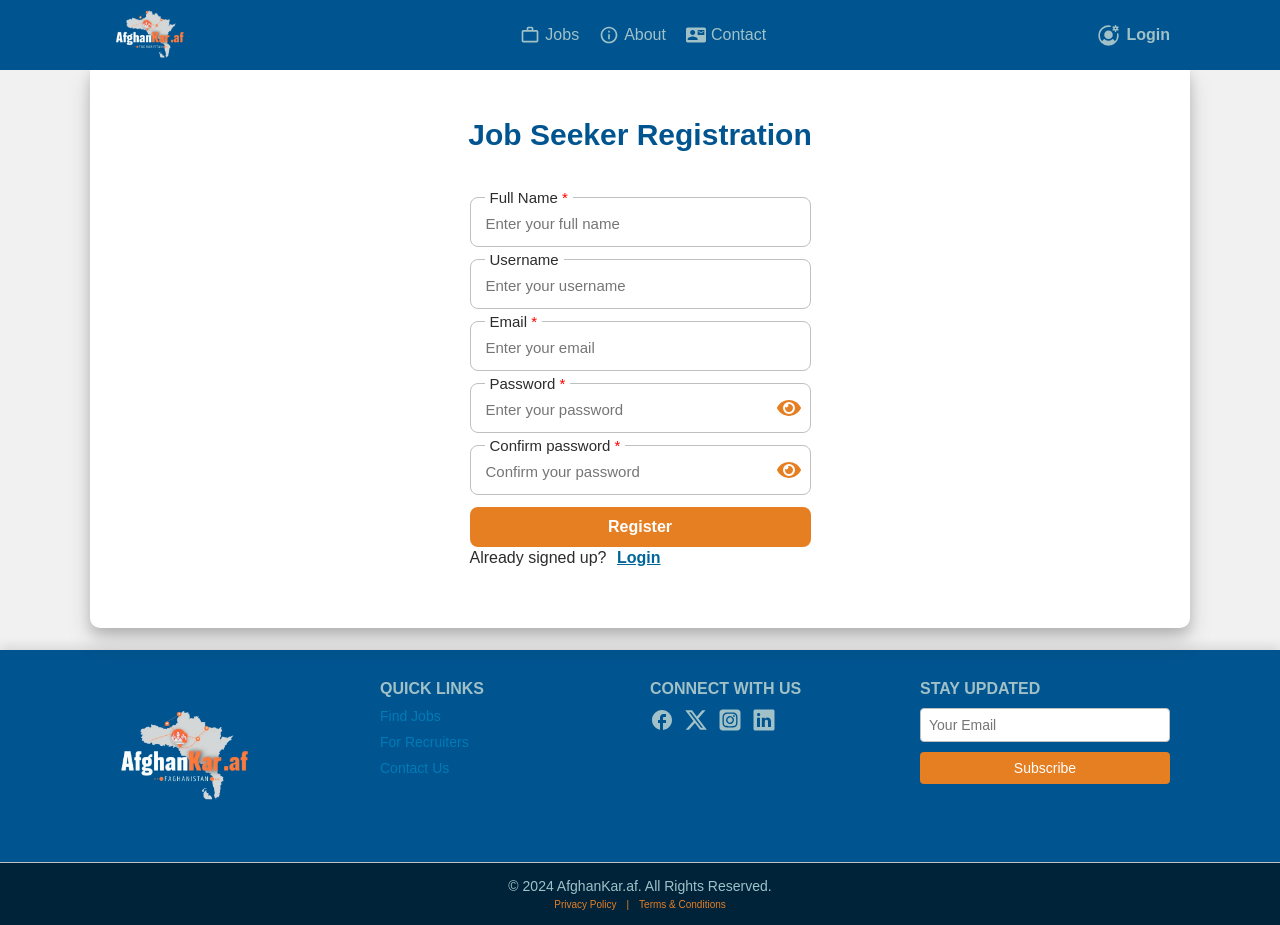
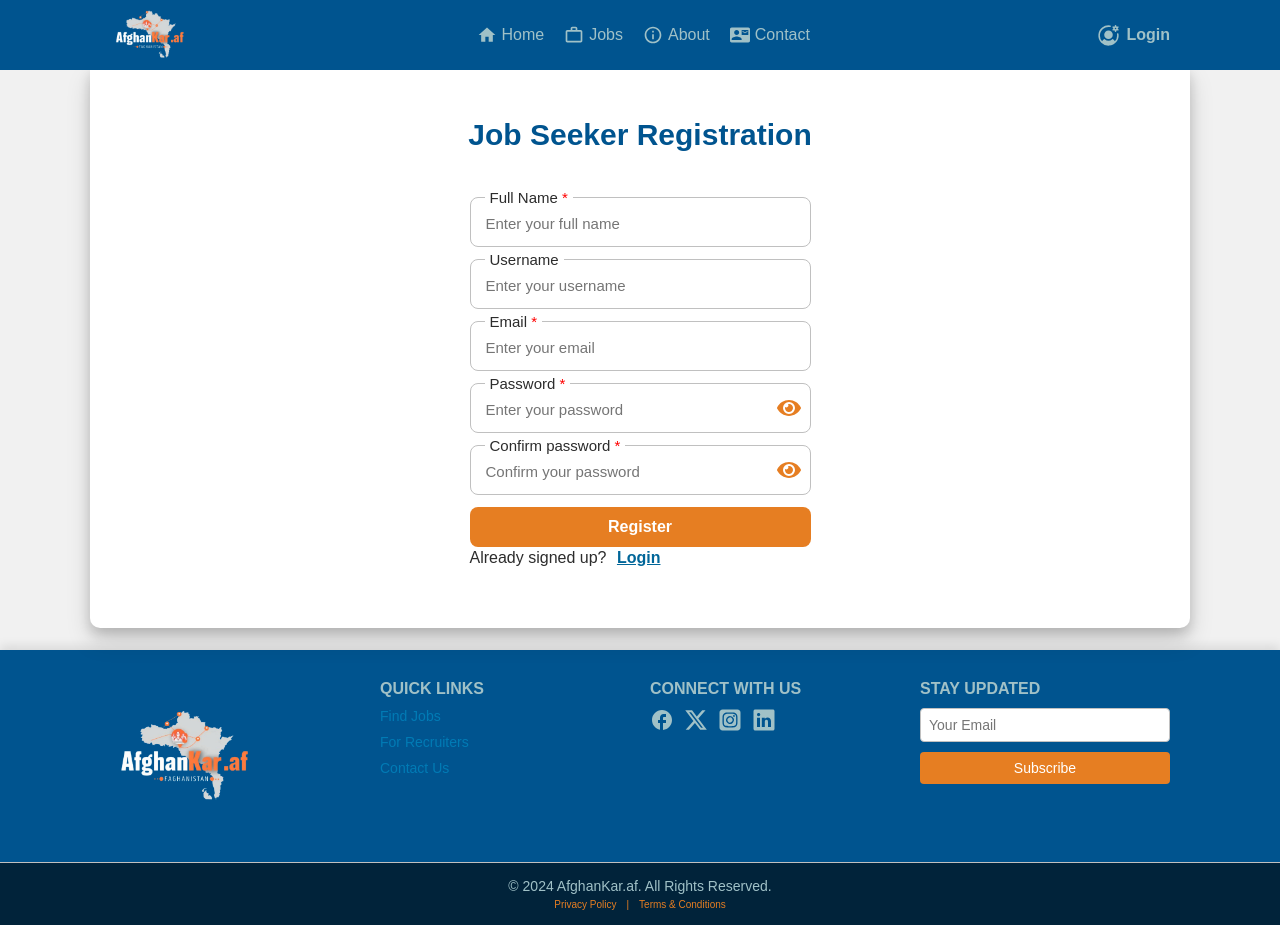
Before and after one commit to Naeemi7/AfghanKar.af, a React (Vite) app in the folder client/: page /job-seeker-registration in a window 1280 px wide. Built offline with nearby package versions, Linux system fonts and the light colour scheme.

Commit message:
bug fixed

```diff
--- a/client/src/components/common/navbar/Navbar.jsx
+++ b/client/src/components/common/navbar/Navbar.jsx
@@ -1,4 +1,5 @@
 import { useState } from "react";
+import { useLocation } from "react-router-dom";
 import "@styles/components/navbar.scss";
 import Profile from "./Profile";
 import Logo from "@reusable/Logo";
@@ -8,6 +9,13 @@ import NavLink from "./NavLink";
 
 const Navbar = () => {
   const [isMobileNavOpen, setMobileNavOpen] = useState(false);
+  const location = useLocation();
+  const home = location.pathname === "/";
+
+  // Filter out the "Home" nav item if we are already on the home page
+  const filteredNavItems = home
+    ? navItems.filter((item) => item.label !== "Home")
+    : navItems;
 
   return (
     <nav className="navbar-container">
@@ -16,7 +24,7 @@ const Navbar = () => {
         <Logo height={8} />
 
         {/* Navigation Component */}
-        <NavLink items={navItems} />
+        <NavLink items={filteredNavItems} />
 
         {/* Hamburger icon for mobile */}
         <div
@@ -36,7 +44,10 @@ const Navbar = () => {
       {/* Mobile Navigation Links */}
       {isMobileNavOpen && (
         <div className="mobile-nav">
-          <NavLink items={navItems} onClick={() => setMobileNavOpen(false)} />
+          <NavLink
+            items={filteredNavItems}
+            onClick={() => setMobileNavOpen(false)}
+          />
         </div>
       )}
     </nav>
--- a/client/src/data/navbar/navItems.js
+++ b/client/src/data/navbar/navItems.js
@@ -1,4 +1,9 @@
 const navItems = [
+  {
+    label: "Home",
+    path: "/",
+    icon: { library: "md", name: "MdHome", size: 20 }, // Icon for Home
+  },
   {
     label: "Jobs",
     path: "/jobs",
```
